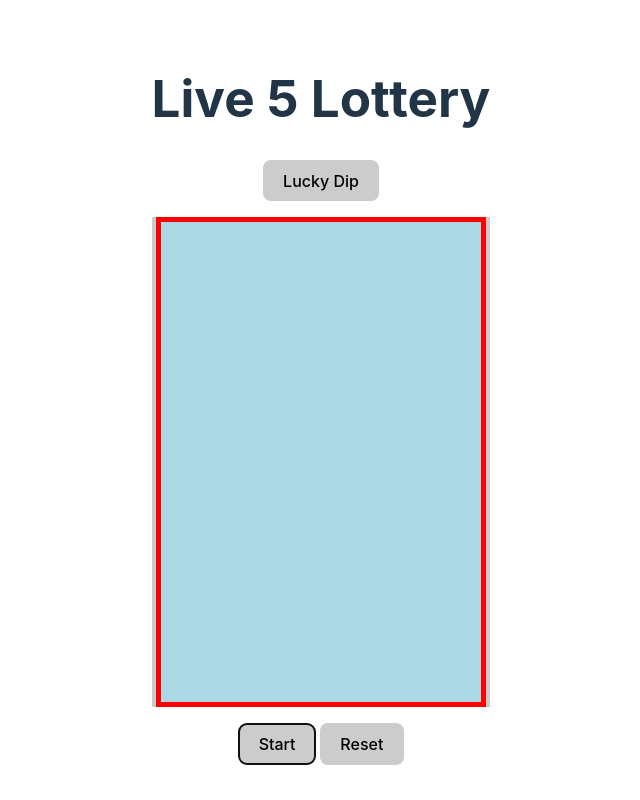
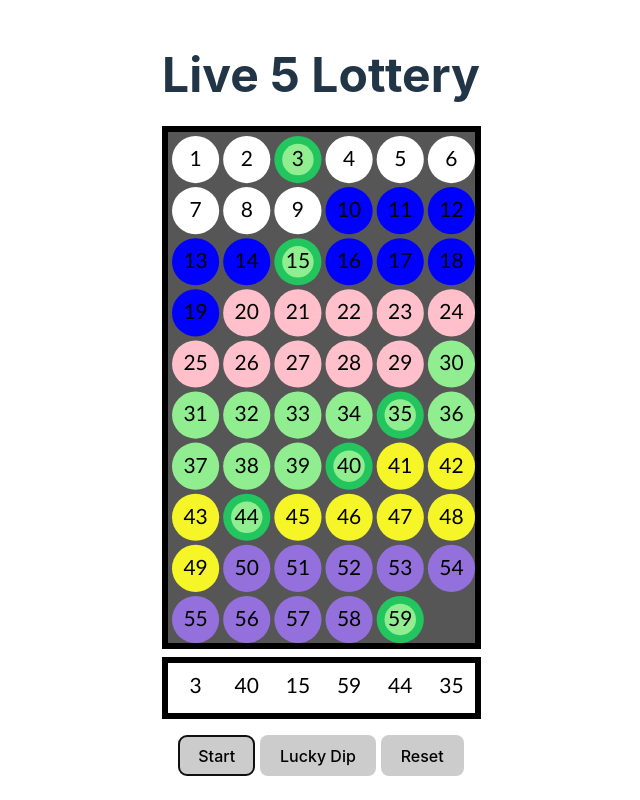
Before and after one commit to ChromaticRanger/live5-lottery, a website built with Vite: page index.html in a window 1280 px wide. Both pictures are taken after a click on the button "Start". Shown: the whole page, without its empty margins (319-959 px from the left). Built offline with nearby package versions, Linux system fonts and the light colour scheme.

Commit message:
Submitted code for review

```diff
--- a/src/factories/gamefactory.ts
+++ b/src/factories/gamefactory.ts
@@ -4,7 +4,7 @@ import { SystemColors } from '../utility'
 import { LotteryBuilder } from '../models/builders/lotterybuilder'
 import { CanvasManager } from '../managers/canvasmanager'
 import { GameType } from '../models/gametypes'
-import { IGame } from '../interfaces/IGame'
+import { LotteryGame } from '../models/lotterygame'
 
 //
 // This class will put together everything needed
@@ -12,16 +12,16 @@ import { IGame } from '../interfaces/IGame'
 //
 export class GameFactory {
 
-    public static manager: CanvasManager | null = null
+    public static manager: CanvasManager
 
     public static getGame(
         game_type: GameType,
         ctx: CanvasRenderingContext2D,
         width: number,
         height: number
-    ) : IGame | null {
+    ) : LotteryGame | null {
 
-        let game = null
+        let game: LotteryGame | null = null
         let gamedata: BallDataStructure = [
           [
             {value: '1', hexcolor: SystemColors.WHITE, state: 'passive'},
--- a/src/main.ts
+++ b/src/main.ts
@@ -6,17 +6,23 @@ document.querySelector<HTMLDivElement>('#app')!.innerHTML =
 `
   <div>
     <h1>Live 5 Lottery</h1>
-    <div id="selection">
-      <button id="lucky" type="button">Lucky Dip</button>
-    </div>
     <div id="playingsurface">
       <canvas
         id="gamecanvas",
+        width="307",
+        height="511",
+        tabindex='0'
+      ></canvas>
+      <canvas
+        id="drawncanvas",
+        width="307",
+        height="50",
         tabindex='0'
       ></canvas>
     </div>
     <div id="controlpanel">
       <button id="start" type="button">Start</button>
+      <button id="lucky" type="button">Lucky Dip</button>
       <button id="reset" type="button">Reset</button>
     </div>
   </div>
@@ -26,6 +32,7 @@ const start =  document.getElementById('start') as HTMLButtonElement | null
 const reset =  document.getElementById('reset') as HTMLButtonElement | null
 const lucky =  document.getElementById('lucky') as HTMLButtonElement | null
 const canvas = document.getElementById('gamecanvas') as HTMLCanvasElement | null
+const drawncanvas = document.getElementById('drawncanvas') as HTMLCanvasElement | null
 
 // Active the game
-activate(start, reset, lucky, canvas)
+activate(start, reset, lucky, canvas, drawncanvas)
--- a/src/models/builders/lotterybuilder.ts
+++ b/src/models/builders/lotterybuilder.ts
@@ -34,25 +34,26 @@ export class LotteryBuilder {
           for (let j:number = 0; j < row.length; j++) {
 
             const ball_data:BallData = data[i][j]
+            // console.log(ball_data.state)
             let ball:LotteryBall = new LotteryBall(
                 board,
+                i,
                 j,
-                i,
-                (ball_data.state) ? new ActiveBallState() : new PassiveBallState()
+                (ball_data.state === 'active') ? new ActiveBallState() : new PassiveBallState()
             )
             ball.addBackground(
                 new LotteryBallBackground(
                     ball,
-                    SystemColors.WHITE,
-                    ball_data.hexcolor
+                    ball_data.hexcolor,
+                    ball_data.hexcolor,
                 )
             )
             ball.addDecoration(
                 new LotteryBallDecoration(
                     ball,
                     SystemColors.BLACK,
+                    SystemColors.RED,
                     "",
-                    SystemColors.YELLOW
                 )
             )
             ball.addFixedValue(
--- a/src/models/lotteryball.ts
+++ b/src/models/lotteryball.ts
@@ -58,9 +58,11 @@ export class LotteryBall implements IGame {
     // The ball iself with be drawn by its constituent parts
     //
     public draw(cm: CanvasManager) {
-        this.background?.draw(cm)
+      this.background?.draw(cm)
+      // only draw decoration if ball is NOT passive
+      if (this.state?.name !== 'Passive')
         this.decoration?.draw(cm)
-        this.fixed_value?.draw(cm)
+      this.fixed_value?.draw(cm)
     }
 
 }
--- a/src/models/lotteryballbackground.ts
+++ b/src/models/lotteryballbackground.ts
@@ -10,7 +10,7 @@ export class LotteryBallBackground implements IGame {
     public highlight: string
     public ball: LotteryBall
 
-    private readonly LINE_WEIGHT: number = 1
+    private readonly BALL_GAP: number = 4
     private readonly ROW_TOTAL: number = 10
     private readonly COL_TOTAL: number = 6
 
@@ -44,7 +44,7 @@ export class LotteryBallBackground implements IGame {
                   this.ball.x_pos,
                   this.ROW_TOTAL,
                   this.COL_TOTAL,
-                    this.LINE_WEIGHT,
+                  this.BALL_GAP,
                   this.highlight
               )
               break
@@ -57,7 +57,7 @@ export class LotteryBallBackground implements IGame {
                   this.ball.x_pos,
                   this.ROW_TOTAL,
                   this.COL_TOTAL,
-                    this.LINE_WEIGHT,
+                  this.BALL_GAP,
                   this.color
               )
               break
@@ -70,7 +70,7 @@ export class LotteryBallBackground implements IGame {
                   this.ball.x_pos,
                   this.ROW_TOTAL,
                   this.COL_TOTAL,
-                    this.LINE_WEIGHT,
+                  this.BALL_GAP,
                   SystemColors.SUCCESS
               )
               break
@@ -83,7 +83,7 @@ export class LotteryBallBackground implements IGame {
                   this.ball.x_pos,
                   this.ROW_TOTAL,
                   this.COL_TOTAL,
-                    this.LINE_WEIGHT,
+                  this.BALL_GAP,
                   SystemColors.FAILURE
               )
               break
@@ -101,22 +101,27 @@ export class LotteryBallBackground implements IGame {
         row: number,
         row_total: number,
         col_total: number,
-        line_weight: number,
+        ball_gap: number,
         hex_color: string
     ): void {
 
-        let start_x = ((cm.width / row_total) * row) + line_weight
-        let start_y = ((cm.height / col_total) * col) + line_weight
-        let draw_width = (cm.width / row_total) - line_weight
-        let draw_height = (cm.height / col_total) - line_weight
+      // calculate top left of current col, row
+      let start_x = ((cm.width / col_total) * col) + ball_gap
+      let start_y = ((cm.height / row_total) * row) + ball_gap
 
+      // calculate width of ball to fit canvas
+      const ball_width = (cm.width / col_total) - ball_gap
+      const ball_radius = ball_width / 2
+
+      // Draw ball background in apropriate color
+      cm.ctx.save()
+      cm.ctx.translate(ball_radius, ball_radius)
       cm.ctx.fillStyle = hex_color
-        cm.ctx.fillRect(
-            start_x,
-            start_y,
-            draw_width,
-            draw_height
-        )
+      cm.ctx.beginPath()
+      cm.ctx.arc(start_x, start_y, ball_radius, 0, Math.PI * 2)
+      cm.ctx.fill()
+      cm.ctx.restore()
+
     }
 
 }
--- a/src/models/lotteryballdecoration.ts
+++ b/src/models/lotteryballdecoration.ts
@@ -2,6 +2,7 @@
 import { LotteryBall } from './lotteryball'
 import { CanvasManager } from '../managers/canvasmanager'
 import { IGame } from '../interfaces/IGame'
+import { SystemColors } from '../utility'
 
 export class LotteryBallDecoration implements IGame {
 
@@ -9,6 +10,10 @@ export class LotteryBallDecoration implements IGame {
     public value: string
     public highlight: string
     public ball: LotteryBall
+
+    private readonly ROW_TOTAL: number = 10;
+    private readonly COL_TOTAL: number = 6;
+    private readonly BALL_GAP: number = 4;
 
     constructor(
         ball: LotteryBall,
@@ -31,8 +36,58 @@ export class LotteryBallDecoration implements IGame {
     }
 
     public draw(cm: CanvasManager) {
-      // TODO: Draw decoration when ball is selected
       // This will depend on the passive or active state of the ball
+      if(this.ball.state?.name === 'Active') {
+        this.drawBallDecoration(
+          cm,
+          this.ball.x_pos,
+          this.ball.y_pos,
+          this.ROW_TOTAL,
+          this.COL_TOTAL,
+          this.BALL_GAP,
+          this.highlight
+        )
+      }
+      if(this.ball.state?.name === 'Correct') {
+        this.drawBallDecoration(
+          cm,
+          this.ball.x_pos,
+          this.ball.y_pos,
+          this.ROW_TOTAL,
+          this.COL_TOTAL,
+          this.BALL_GAP,
+          SystemColors.GREEN
+        )
+      }
+    }
+
+    private drawBallDecoration(
+      cm: CanvasManager,
+      row: number,
+      col: number,
+      row_total: number,
+      col_total: number,
+      ball_gap: number,
+      hex_color: string
+    ): void {
+
+      // calculate top left of current col, row
+      let start_x = ((cm.width / col_total) * col) + ball_gap
+      let start_y = ((cm.height / row_total) * row) + ball_gap
+
+      // calculate width of each ball
+      let ball_width = (cm.width / col_total) - ball_gap
+      let ball_radius = ball_width / 2
+
+      // Draw a highlight circle in top right corner of ball
+      cm.ctx.save()
+      cm.ctx.translate(ball_radius, ball_radius)
+      cm.ctx.fillStyle = hex_color
+      cm.ctx.beginPath()
+      cm.ctx.arc(start_x, start_y, ball_radius * 2/3, 0, Math.PI * 2)
+      cm.ctx.fill()
+      cm.ctx.restore()
+
     }
 
 }
--- a/src/models/lotteryballfixedvalue.ts
+++ b/src/models/lotteryballfixedvalue.ts
@@ -12,6 +12,7 @@ export class LotteryBallFixedValue implements IGame {
 
     private readonly ROW_TOTAL: number = 10;
     private readonly COL_TOTAL: number = 6;
+    private readonly BALL_GAP: number = 4;
     private readonly FONT_PROPORTION_THIRD = 3;
 
     constructor(
@@ -43,6 +44,7 @@ export class LotteryBallFixedValue implements IGame {
           this.COL_TOTAL,
           this.value,
           this.FONT_PROPORTION_THIRD,
+          this.BALL_GAP,
           this.color
       )
     }
@@ -58,18 +60,27 @@ export class LotteryBallFixedValue implements IGame {
         col_total: number,
         value: string,
         proportion: number,
+        ball_gap: number,
         hex_color: string
     ): void {
-        let start_x = ((cm.width / row_total) * row)
-        let start_y = ((cm.height / col_total) * col)
-        let draw_width = (cm.width / row_total)
-        let draw_height = (cm.height / col_total)
+
+      // calculate top left of current col, row
+      let start_x = ((cm.width / col_total) * col) + ball_gap
+      let start_y = ((cm.height / row_total) * row) + ball_gap
+
+      // calculate width of each ball
+      let ball_width = (cm.width / col_total) - ball_gap
+      let ball_radius = ball_width / 2
+
+      // Draw ball value in center of ball
+      cm.ctx.save()
+      cm.ctx.translate(ball_radius, ball_radius)
       cm.ctx.fillStyle = hex_color
-        cm.ctx.font = `${draw_height / proportion}pt Calibri`
+      cm.ctx.font = `${ball_width / proportion}pt Calibri`
       cm.ctx.textAlign = 'center'
       cm.ctx.textBaseline = 'middle'
-        start_x = start_x + (draw_width / 2)
-        start_y = start_y + (draw_height / 2) + 3
       cm.ctx.fillText(value, start_x, start_y)
+      cm.ctx.restore()
+
     }
 }
--- a/src/models/lotteryboard.ts
+++ b/src/models/lotteryboard.ts
@@ -48,7 +48,7 @@ export class LotteryBoard implements IGame {
         )
 
         for (const ball of this.balls) {
-            if (ball.x_pos === ball_coords.x && ball.y_pos === ball_coords.y) {
+            if (ball.y_pos === ball_coords.x && ball.x_pos === ball_coords.y) {
                 result = ball
                 break
             }
@@ -57,10 +57,23 @@ export class LotteryBoard implements IGame {
         return result
     }
 
+    public getBallsAt(nums: Set<number>): Set<LotteryBall> {
+      const luckyBalls: Set<LotteryBall> = new Set<LotteryBall>()
+      for(let n of nums) {
+        // get the ball at the index
+        luckyBalls.add(this.balls[n])
+      }
+      return luckyBalls
+    }
+
+    public getBallAt(index: number): LotteryBall {
+      return this.balls[index]
+    }
+
     public draw(cm: CanvasManager) {
-        for (const ball of this.balls) {
-            ball.draw(cm)
-        }
+      for (const ball of this.balls) {
+          ball.draw(cm)
+      }
     }
 
 }
--- a/src/models/lotterygame.ts
+++ b/src/models/lotterygame.ts
@@ -3,11 +3,18 @@ import { LotteryBoard } from './lotteryboard'
 import { CanvasManager } from '../managers/canvasmanager'
 import { IGame } from '../interfaces/IGame'
 import { GameType } from './gametypes'
+import { LotteryBall } from './lotteryball'
+import { PassiveBallState } from './ballpassivestate'
 
 export class LotteryGame implements IGame {
 
     // What type of game is this?
     public game_type: GameType
+    private readonly ALLOWED_SELECTIONS: number = 6
+
+    public selected: Set<LotteryBall> = new Set<LotteryBall>()
+    public drawn: Set<LotteryBall> = new Set<LotteryBall>()
+    public prize: number = 0
 
     // A game will have a board
     public board: LotteryBoard
@@ -32,8 +39,52 @@ export class LotteryGame implements IGame {
     }
 
     // Draw the Board
-    public draw(): void {
-        this.board.draw(this.cm)
+    public draw(cm: CanvasManager): void {
+      cm.clear()
+      this.board.draw(cm)
+    }
+
+    public addSelectedBall(ball: LotteryBall) {
+      if (this.selected.size < this.ALLOWED_SELECTIONS)
+        this.selected.add(ball)
+    }
+
+    public removeSelectedBall(ball: LotteryBall) {
+      if (this.selected.size > 0) {
+        this.selected.delete(ball)
+      }
+    }
+
+    public SelectedBallCount(): number {
+      return this.selected.size
+    }
+
+    public clearSelectedBalls(): void {
+      this.selected.forEach(ball => {
+        ball.transitionTo(new PassiveBallState())
+      })
+      this.selected = new Set<LotteryBall>()
+    }
+
+    public setDrawnBalls(balls: Set<LotteryBall>) {
+      this.drawn = balls
+    }
+
+    public clearDrawnBalls(): void {
+      this.drawn.forEach(ball => {
+        ball.transitionTo(new PassiveBallState())
+      })
+      this.drawn = new Set<LotteryBall>()
+    }
+
+    private clearPrize(): void {
+      this.prize = 0
+    }
+
+    public reset(): void {
+      this.clearSelectedBalls()
+      this.clearDrawnBalls()
+      this.clearPrize()
     }
 
     //
--- a/src/setup.ts
+++ b/src/setup.ts
@@ -1,3 +1,12 @@
+
+import { GameFactory } from "./factories/gamefactory"
+import { GameType } from "./models/gametypes"
+import { Coord } from "./models/coord"
+import { LotteryBall } from "./models/lotteryball"
+import { ActiveBallState } from "./models/ballactivestate"
+import { PassiveBallState } from "./models/ballpassivestate"
+import { CorrectBallState } from "./models/ballcorrectstate"
+import { drawSixBalls } from "./utility"
 
 //
 // Function will take input from main, add event listeners to
@@ -7,29 +16,117 @@ export function activate (
   start: HTMLButtonElement | null,
   reset: HTMLButtonElement | null,
   lucky: HTMLButtonElement | null,
-  gameCanvas: HTMLCanvasElement | null
+  gameCanvas: HTMLCanvasElement | null,
+  drawncanvas: HTMLCanvasElement | null
 )
 {
 
-  let context = gameCanvas?.getContext("2d")
+  let context:CanvasRenderingContext2D | null = gameCanvas!.getContext("2d")
+  let drawncontext:CanvasRenderingContext2D | null = drawncanvas!.getContext("2d")
+
+  const game = GameFactory.getGame(
+    GameType.Lottery,
+    context!,
+    context!.canvas.width,
+    context!.canvas.height
+  )
+
+  game!.draw(GameFactory.manager)
 
   // If game state is ready, draw the 6 play balls
   start?.addEventListener('click', () => {
-    // TODO: draw balls
-    console.log('Start Clicked')
+
+    game?.clearDrawnBalls()
+
+    // Draw 6 prize balls
+    let nums: Set<number> = drawSixBalls()
+    let drawn: Set<LotteryBall> = game?.board.getBallsAt(nums)
+    game?.setDrawnBalls(drawn)
+
+    drawncontext!.clearRect(0, 0, drawncontext!.canvas.width, drawncontext!.canvas.height);
+
+    let index = 0
+    drawn?.forEach((ball) => {
+      ball.transitionTo(new CorrectBallState())
+      drawncontext!.save()
+      let start_x = ((drawncontext!.canvas.width / 6) * index++) + 4
+      let ball_width = (drawncontext!.canvas.width / 6) - 4
+      let ball_radius = ball_width / 2
+      drawncontext!.translate(ball_radius, ball_radius)
+      drawncontext!.fillStyle = '#000000'
+      drawncontext!.font = `${ball_width / 3}pt Calibri`
+      drawncontext!.textAlign = 'center'
+      drawncontext!.textBaseline = 'middle'
+      drawncontext!.fillText(ball.fixed_value?.value!, start_x, 0)
+      drawncontext!.restore()
+    })
+
+    // TODO: highlight matched selections
+    // TODO: match the prize balls and selected balls
+    // TODO: calculate score
+    // TODO: show score
+
+    // redraw game
+    game?.draw(GameFactory.manager)
+
   })
 
   // Reset all game state back to the beginning
   reset?.addEventListener('click', () => {
-    // TODO: reset
-    console.log('Reset Clicked')
+    game?.reset()
+    game?.draw(GameFactory.manager)
+    drawncontext!.clearRect(0, 0, drawncontext!.canvas.width, drawncontext!.canvas.height);
   })
 
   // Choose 6 random balls for the player
   // This will remove and override any manual balls they may have already picked
   lucky?.addEventListener('click', () => {
-    // TODO: give player 6 random balls
-    console.log('Lucky Clicked')
+
+    // clear any currently selected balls
+    game?.clearSelectedBalls()
+
+    let nums: Set<number> = drawSixBalls()
+    let balls: Set<LotteryBall> | null | undefined = game?.board.getBallsAt(nums)
+
+    // active all 6 balls
+    balls?.forEach(ball => {
+      ball.transitionTo(new ActiveBallState())
+      game?.addSelectedBall(ball!)
+    })
+
+    game?.draw(GameFactory.manager)
+
+  })
+
+  gameCanvas?.addEventListener('mousedown', (evt) => {
+    // highlight the ball that was selected
+    let rect = gameCanvas.getBoundingClientRect()
+    let x: number = (evt.clientX - rect.left) / (rect.right - rect.left) * gameCanvas.width
+    let y: number = (evt.clientY - rect.top) / (rect.bottom - rect.top) * gameCanvas.height
+    let coord: Coord = new Coord(x, y)
+    let ball: LotteryBall | null | undefined = game?.board.getBall(coord, gameCanvas.width, gameCanvas.height)
+
+    if (ball != null) {
+      if (ball?.state?.name === 'Passive') {
+        // Activate ball and store it in game selected array
+        // but only if there is space in the games selected ball
+        // array
+        if (game?.SelectedBallCount() < 6) {
+          ball?.transitionTo(new ActiveBallState())
+          game?.addSelectedBall(ball!)
+        }
+      }
+      else {
+        // Deactivate ball and remove it from the game selected aray
+        ball?.transitionTo(new PassiveBallState())
+        game?.removeSelectedBall(ball!)
+      }
+
+      game?.draw(GameFactory.manager)
+    }
+
+    // console.log(ball)
+
   })
 
 }
--- a/src/style.css
+++ b/src/style.css
@@ -33,31 +33,36 @@ body {
 }
 
 h1 {
-  font-size: 3.2em;
-  line-height: 1.1;
+  font-size: 3.0em;
+  line-height: 0.8;
 }
 
 #app {
   max-width: 1280px;
   margin: 0 auto;
-  padding: 2rem;
+  padding: 1rem;
   text-align: center;
 }
 
 #gamecanvas {
-  width: 320px;
-  height: 480px;
-  background-color: lightblue;
-  border: 5px solid red;
+  background-color: #565656;
+  border: 6px solid black;
+  margin-bottom: 0.5rem;
+}
+
+#drawncanvas {
+  background-color: #ffffff;
+  border: 6px solid black;
 }
 
 #playingsurface {
   display: flex;
+  flex-direction: column;
   place-items: center;
   justify-content: center;
   margin-top: 1rem;
   margin-bottom: 1rem;
-  background-color: #cccccc;
+  background-color: #ffffff;
 }
 
 button {
--- a/src/utility.ts
+++ b/src/utility.ts
@@ -10,11 +10,22 @@ export function translateMouseCoordsToBoardCoords(
     mouse_y: number
 ): Coord {
     // Translate the given mouse coord to cell coordinates
+    // TODO: better take into account where the ball is in this grid position
+    // this is not quite accurate enough
     let col_width: number = canvas_width / cols;
     let row_height: number = canvas_height / rows;
     let cell_x = Math.floor(mouse_x / col_width);
     let cell_y = Math.floor(mouse_y / row_height);
     return new Coord(cell_x, cell_y);
+}
+
+export function drawSixBalls(): Set<number> {
+  // get 6 numbers. we could get the same number so use a set
+  const luckyNums: Set<number> = new Set()
+  while (luckyNums.size < 6) {
+    luckyNums.add(Math.floor(Math.random() * 59))
+  }
+  return luckyNums
 }
 
 export class SystemColors {
@@ -23,7 +34,7 @@ export class SystemColors {
     static PINK: string = '#FFC0CB';
     static GREEN: string = '#90EE90';
     static YELLOW: string = '#F5F527';
-    static PURPLE: string = '9370DB';
+    static PURPLE: string = '#9370DB';
     static BLACK: string = '#000000';
     static RED: string = '#FF0000';
     static ORANGE: string = '#FF4500';
```
Lines whose indentation alone changed are shown as unchanged.
